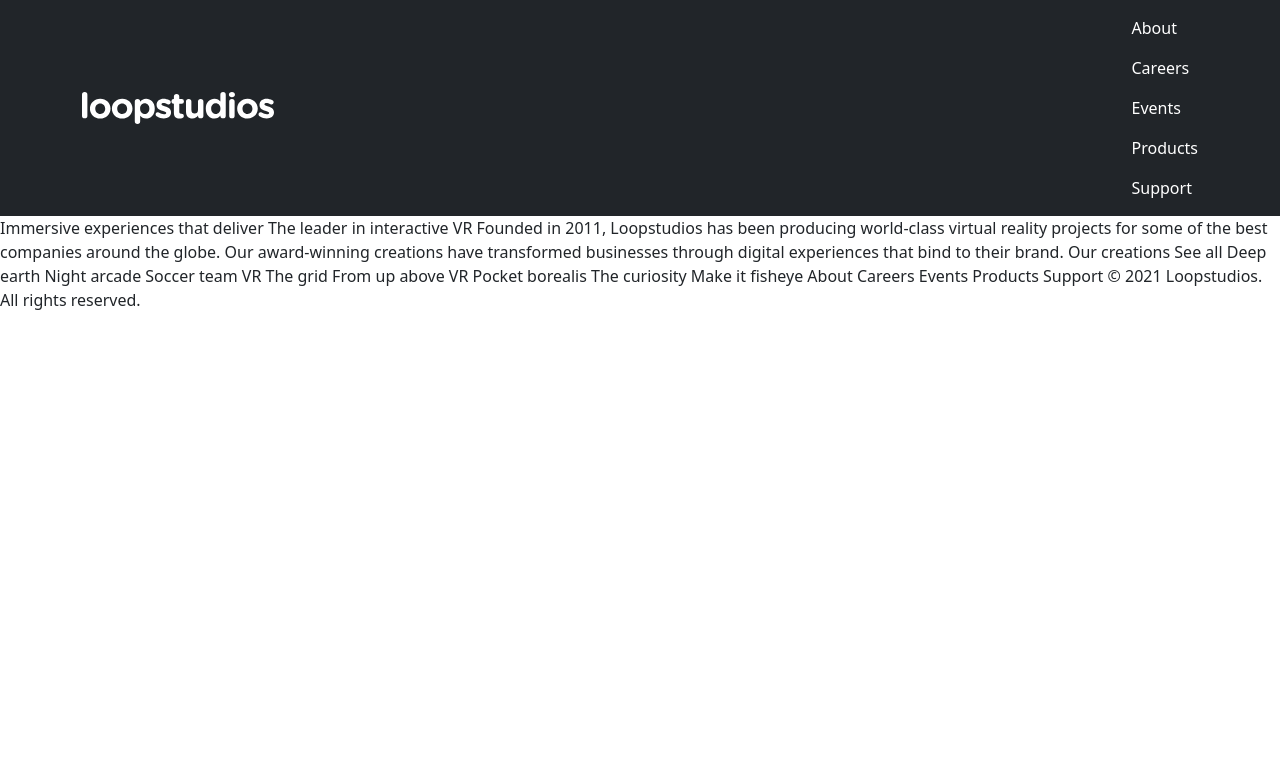
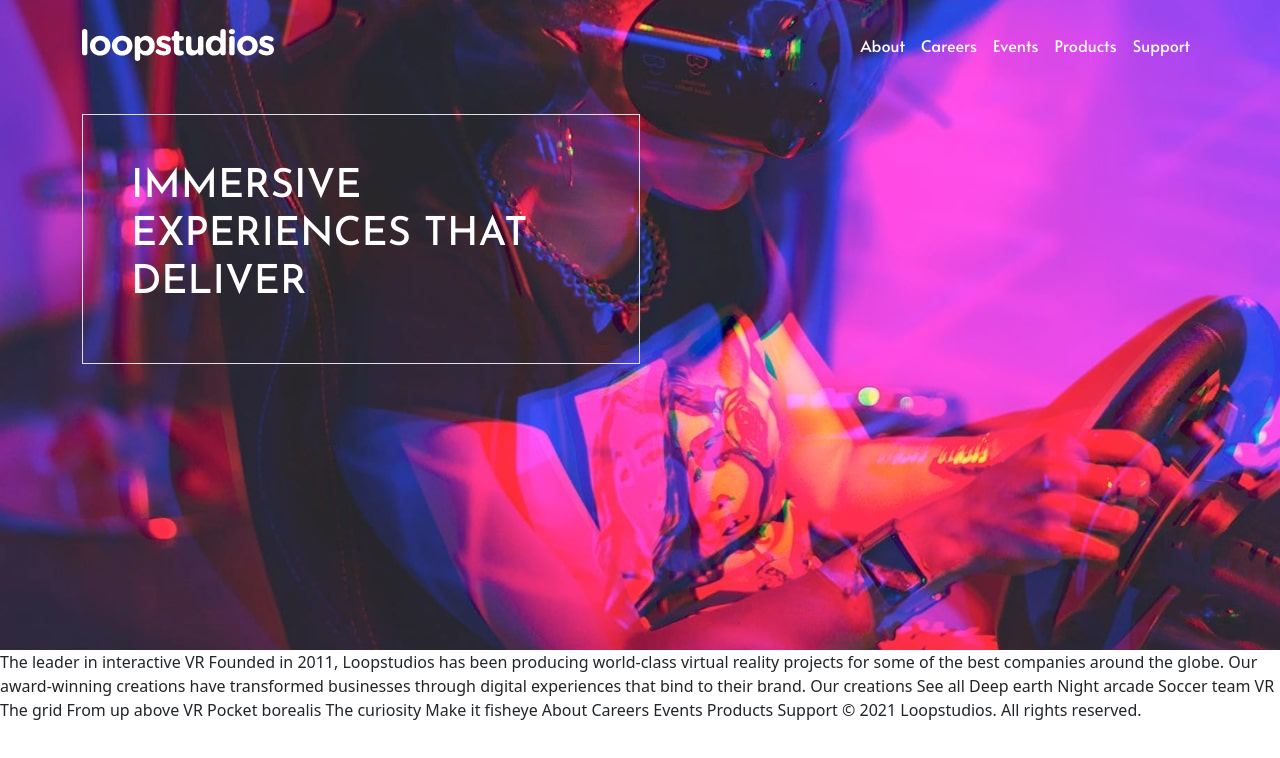
Before and after one commit to AdamJWatt88/Loopstudios, a website: page index.html in a window 1280 px wide. Drawn offline with nearby package versions, Linux system fonts and the light colour scheme.

Commit message:
bootstrap sucks

```diff
--- a/index.html
+++ b/index.html
@@ -16,13 +16,26 @@
     <title>Frontend Mentor | Loopstudios landing page</title>
   </head>
   <body>
-    <nav class="navbar bg-dark">
+
+
+  <header class="hero">
+    <nav class="navbar navbar-expand-md py-4">
       <div class="container">
-        <span class="navbar-brand" href="#">
+        <a class="navbar-brand" href="#">
           <img src="./images/logo.svg" alt="" />
-        </span>
+        </a>
 
-        <ul class="navbar-nav">
+        <button
+          class="navbar-toggler"
+          type="button"
+          data-bs-toggle="collapse"
+          data-bs-target="#navmenu"
+        >
+          <span class="navbar-toggler-icon navbar-dark"></span>
+        </button>
+
+        <div class="collapse navbar-collapse" id="navmenu">
+        <ul class="navbar-nav ms-auto">
           <li class="nav-item">
             <a class="nav-link text-white" href="">About</a>
           </li>
@@ -40,9 +53,61 @@
           </li>
         </ul>
       </div>
+    </div>
     </nav>
 
-    Immersive experiences that deliver The leader in interactive VR Founded in
+    <div class="container">
+      <div class="hero-body h-auto text-white border border-white-2 p-3 p-lg-5 mt-4 d-flex flex-column">
+        <h1>
+        Immersive
+        experiences
+        that deliver
+      </h1>
+      </div>
+    </div>
+
+
+    </header>
+
+  </header>
+
+    <!-- Sample Nav -->
+    <!-- <nav class="navbar navbar-expand-xl navbar-light bg-light">
+      <div class="container-fluid">
+        <a class="navbar-brand" href="#">Navbar</a>
+        <button class="navbar-toggler" type="button" data-bs-toggle="collapse" data-bs-target="#navbarWithDropdown" aria-controls="navbarWithDropdown" aria-expanded="false" aria-label="Toggle navigation">
+          <span class="navbar-toggler-icon"></span>
+        </button>
+        <div class="collapse navbar-collapse" id="navbarWithDropdown">
+          <ul class="navbar-nav">
+            <li class="nav-item">
+              <a class="nav-link active" aria-current="page" href="#">Home</a>
+            </li>
+            <li class="nav-item">
+              <a class="nav-link" href="#">Features</a>
+            </li>
+            <li class="nav-item">
+              <a class="nav-link" href="#">Pricing</a>
+            </li>
+            <li class="nav-item dropdown">
+              <a class="nav-link dropdown-toggle" href="#" id="navbarDropdownMenuLink" role="button" data-bs-toggle="dropdown" aria-expanded="false">
+                Dropdown link
+              </a>
+              <ul class="dropdown-menu" aria-labelledby="navbarDropdownMenuLink">
+                <li><a class="dropdown-item" href="#">Action</a></li>
+                <li><a class="dropdown-item" href="#">Another action</a></li>
+                <li><a class="dropdown-item" href="#">Something else here</a></li>
+              </ul>
+            </li>
+            <li class="nav-item">
+              <a class="nav-link disabled" href="#" tabindex="-1" aria-disabled="true">Disabled</a>
+            </li>
+          </ul>
+        </div>
+      </div>
+    </nav> -->
+
+    The leader in interactive VR Founded in
     2011, Loopstudios has been producing world-class virtual reality projects
     for some of the best companies around the globe. Our award-winning creations
     have transformed businesses through digital experiences that bind to their
--- a/package.json
+++ b/package.json
@@ -9,6 +9,7 @@
   "author": "",
   "license": "ISC",
   "dependencies": {
-    "bootstrap": "^5.2.0-beta1"
+    "bootstrap": "^5.2.0-beta1",
+    "bootstrap-icons": "^1.8.2"
   }
 }
--- a/scss/main.scss
+++ b/scss/main.scss
@@ -1 +1,60 @@
+@font-face {
+    font-family: 'Josefin Sans';
+    src: url('../font/JosefinSans-VariableFont_wght.ttf');
+}
+
+@font-face {
+    font-family: 'Alata-Regular';
+    src: url('../font/Alata-Regular.ttf');
+}
+
+* {
+    font-family: 'Josefin Sans';
+}
+
+
+//! cant get this to work
+// $body-font-family: 'Josefin Sans';
+
+// $custom-fonts:(
+//     'body-font':$body-font-family;
+// )
+
+// $custom-fonts: map($theme-fonts, $custom-fonts)
+
+// $theme-fonts:(
+//     'body-font':$body-font-family;
+// )
+
+.nav-link {
+    font-family: 'Alata-Regular';
+}
+
+.hero {
+    background: center no-repeat url('../images/desktop/image-hero.jpg');
+    background-size: cover;
+    height: 650px;
+
+    &-body {
+        width: 50%;
+
+        text-transform: uppercase;
+        text-align: left;
+
+        & > h1 {
+            font-size: clamp(2.5rem, 1.8333rem + 2.9630vw, 4.5rem);
+        }
+    }
+
+    @media (max-width: 992px) {
+        &-body {
+            width: 100%;
+        }
+    }
+
+
+
+}
+
+
 @import '../node_modules/bootstrap/scss/bootstrap.scss'
```
Also changed, not shown: css/main.min.css, font/Alata-Regular.ttf (added), font/JosefinSans-VariableFont_wght.ttf (added), loopstudios-landing-page-sketch/README.md (deleted), scss/_colors.scss (added), 3 other files.
